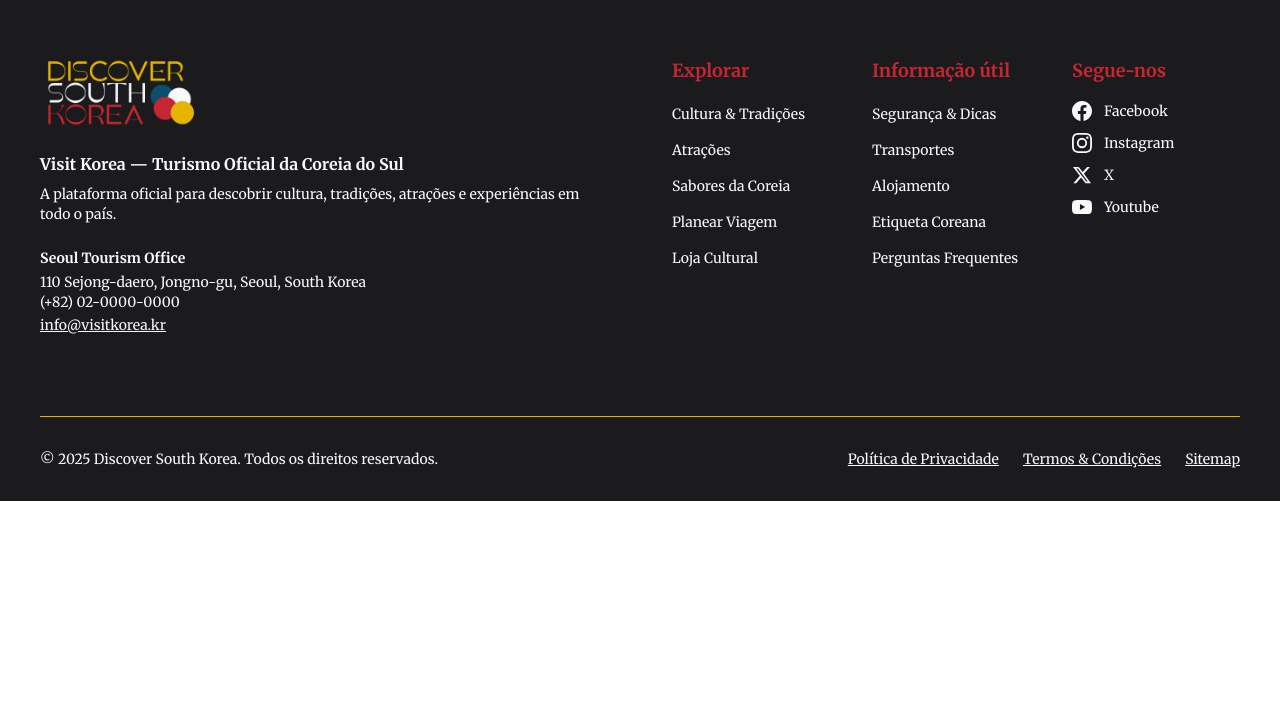
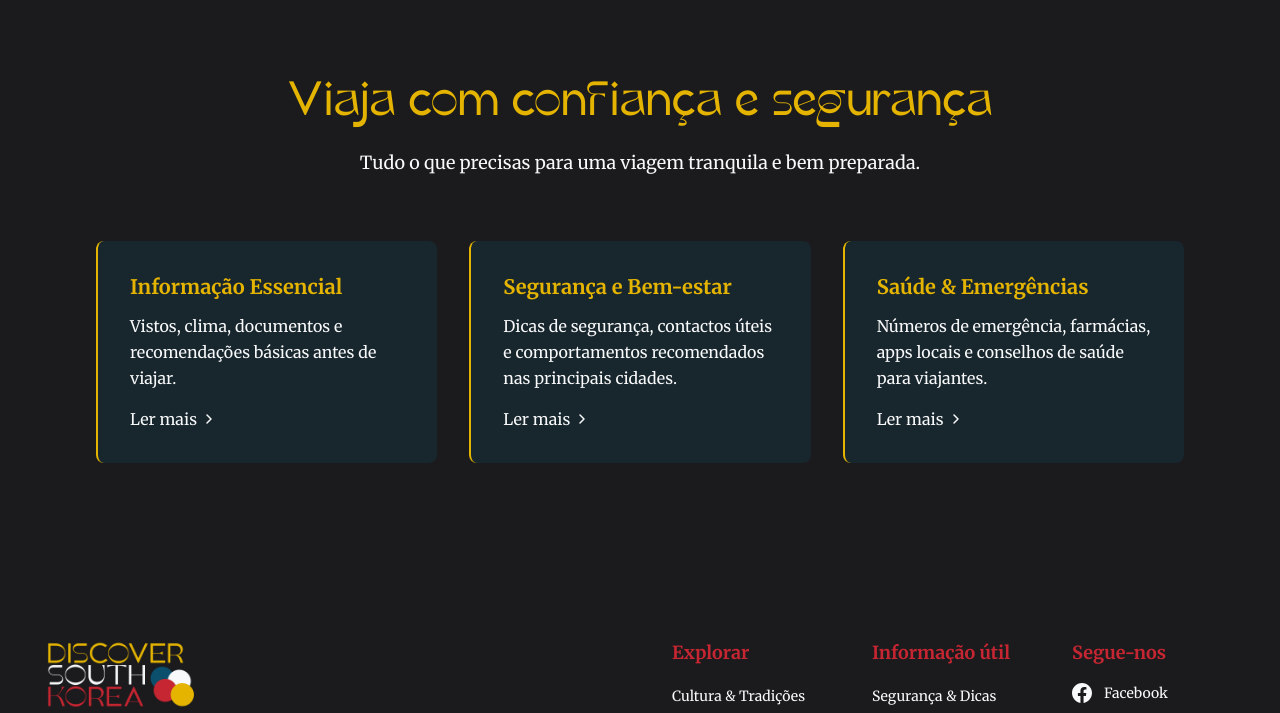
Before and after one commit to agrandemartasan/south-korea-tourism, a Next.js app: page / in a window 1280 px wide. Shown: the part 4072-4785 px from the top of the page. Before the commit the page ends 4573 px from the top, so only its background shows below. Built offline with nearby package versions, Linux system fonts and the light colour scheme.

Commit message:
Add safety section with travel info cards

```diff
--- /dev/null
+++ b/app/components/SafetySection.tsx
@@ -0,0 +1,52 @@
+import Link from "next/link";
+import { ChevronRightIcon } from "./Icons";
+import { safetyTopics, SafetyTopic } from "../data/safetyData";
+
+interface SafetyCardProps {
+  topic: SafetyTopic;
+}
+
+function SafetyCard({ topic }: SafetyCardProps) {
+  return (
+    <article className="bg-celestial/20 border-l-2 border-harvest rounded-lg p-6 lg:p-8">
+      <h3 className="font-body text-xl font-semibold text-harvest mb-3">
+        {topic.title}
+      </h3>
+      <p className="font-body text-base text-porcelain leading-relaxed mb-4">
+        {topic.description}
+      </p>
+      <Link
+        href={topic.href}
+        className="inline-flex items-center gap-1 font-body text-base text-porcelain hover:text-harvest transition-colors"
+      >
+        Ler mais
+        <ChevronRightIcon />
+      </Link>
+    </article>
+  );
+}
+
+export default function SafetySection() {
+  return (
+    <section className="bg-inkstone">
+      <div className="px-6 py-16 lg:px-24 lg:py-24">
+        {/* Header */}
+        <div className="text-center mb-12 lg:mb-16">
+          <h2 className="font-heading text-3xl leading-tight text-harvest mb-4 lg:text-5xl">
+            Viaja com confiança e segurança
+          </h2>
+          <p className="font-body text-base text-porcelain lg:text-lg">
+            Tudo o que precisas para uma viagem tranquila e bem preparada.
+          </p>
+        </div>
+
+        {/* Safety Cards */}
+        <div className="flex flex-col gap-6 lg:grid lg:grid-cols-3 lg:gap-8">
+          {safetyTopics.map((topic) => (
+            <SafetyCard key={topic.id} topic={topic} />
+          ))}
+        </div>
+      </div>
+    </section>
+  );
+}
--- /dev/null
+++ b/app/data/safetyData.ts
@@ -0,0 +1,30 @@
+export interface SafetyTopic {
+  id: string;
+  title: string;
+  description: string;
+  href: string;
+}
+
+export const safetyTopics: SafetyTopic[] = [
+  {
+    id: "informacao-essencial",
+    title: "Informação Essencial",
+    description:
+      "Vistos, clima, documentos e recomendações básicas antes de viajar.",
+    href: "#"
+  },
+  {
+    id: "seguranca-bem-estar",
+    title: "Segurança e Bem-estar",
+    description:
+      "Dicas de segurança, contactos úteis e comportamentos recomendados nas principais cidades.",
+    href: "#"
+  },
+  {
+    id: "saude-emergencias",
+    title: "Saúde & Emergências",
+    description:
+      "Números de emergência, farmácias, apps locais e conselhos de saúde para viajantes.",
+    href: "#"
+  }
+];
--- a/app/page.tsx
+++ b/app/page.tsx
@@ -3,6 +3,7 @@ import HighlightsSection from "./components/HighlightsSection";
 import EventsSection from "./components/EventsSection";
 import InspirationSection from "./components/InspirationSection";
 import ProverbsSection from "./components/ProverbsSection";
+import SafetySection from "./components/SafetySection";
 
 export default function Home() {
   return (
@@ -12,6 +13,7 @@ export default function Home() {
       <EventsSection />
       <InspirationSection />
       <ProverbsSection />
+      <SafetySection />
     </main>
   );
 }
```
